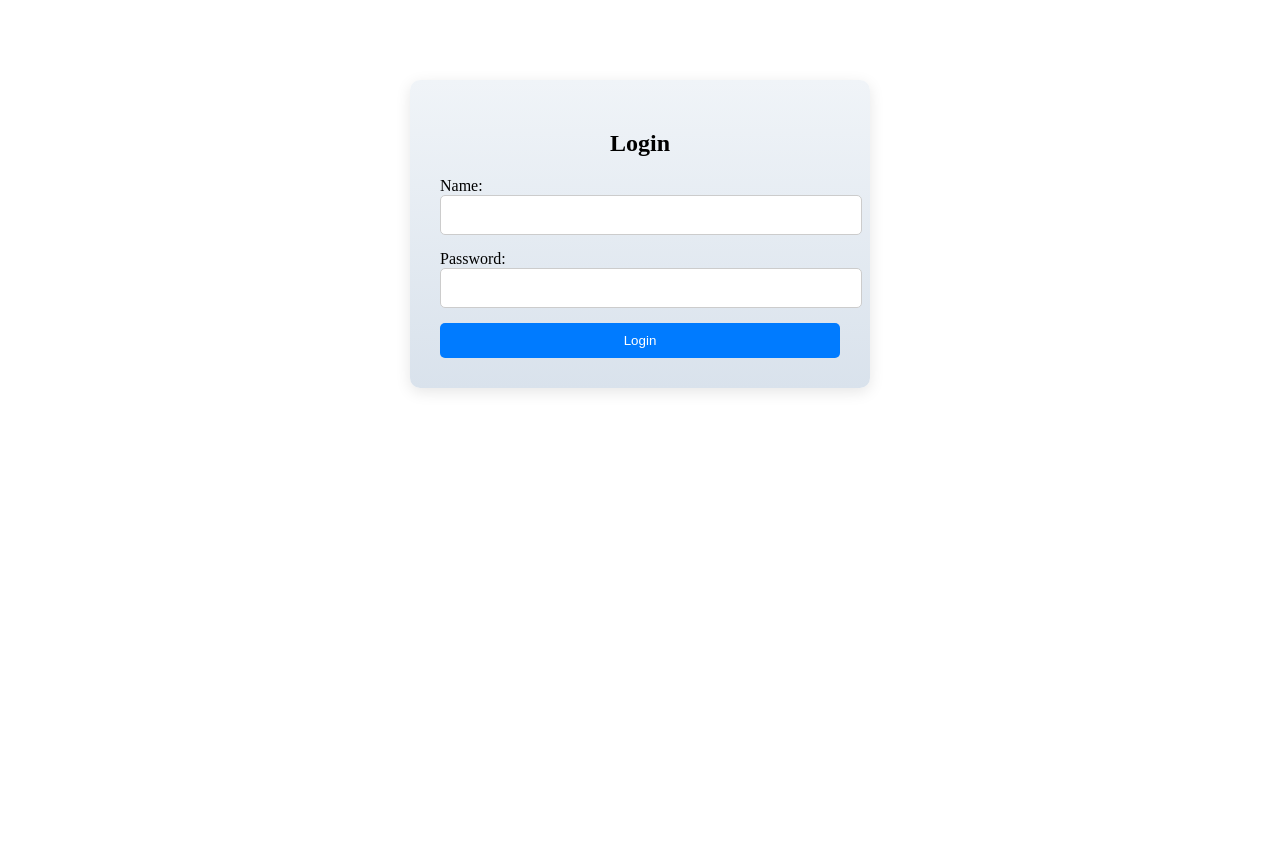
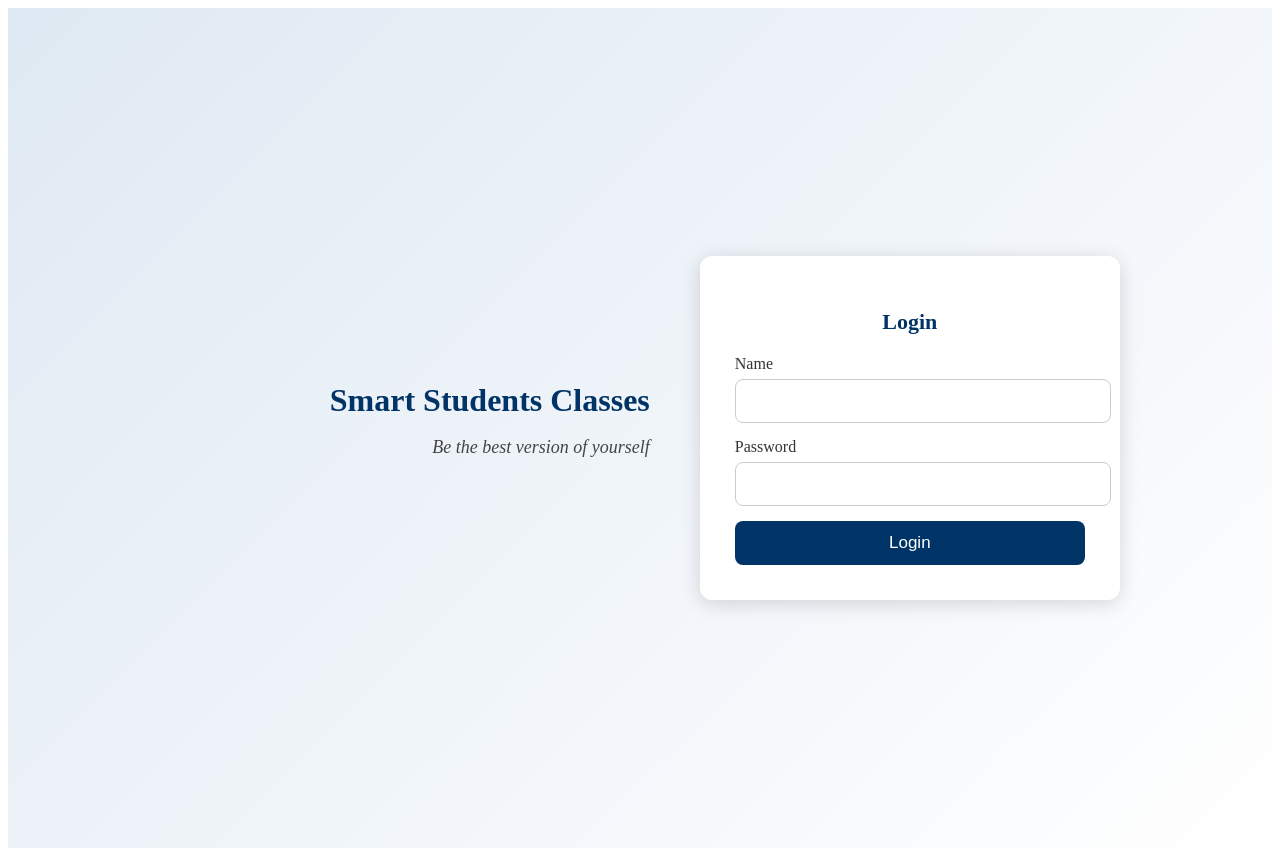
Before and after one commit to Nitesh-Codez/student-management-frontend, a React (Create React App) app: page / in a window 1280 px wide. Before the commit the page ends 800 px from the top, so only its background shows below. Built offline with nearby package versions, Linux system fonts and the light colour scheme.

Commit message:
UI update

```diff
--- a/src/pages/Login.jsx
+++ b/src/pages/Login.jsx
@@ -6,7 +6,7 @@ const Login = () => {
   const [name, setName] = useState("");
   const [password, setPassword] = useState("");
   const [error, setError] = useState("");
-  const [loading, setLoading] = useState(false); // <-- NEW
+  const [loading, setLoading] = useState(false);
   const navigate = useNavigate();
 
   const API_URL = process.env.REACT_APP_API_URL;
@@ -14,23 +14,18 @@ const Login = () => {
   const handleLogin = async (e) => {
     e.preventDefault();
     setError("");
-    setLoading(true); // <-- Disable button
+    setLoading(true);
 
     try {
       const res = await axios.post(`${API_URL}/api/auth/login`, {
         name,
-        password
+        password,
       });
 
       if (res.data.success) {
         localStorage.setItem("user", JSON.stringify(res.data.user));
         const role = res.data.user.role;
-
-        if (role === "admin") {
-          navigate("/admin");
-        } else {
-          navigate("/student");
-        }
+        navigate(role === "admin" ? "/admin" : "/student");
       } else {
         setError(res.data.message);
       }
@@ -38,73 +33,134 @@ const Login = () => {
       setError("Server Error: " + err.message);
     }
 
-    setLoading(false); // <-- Re-enable button
+    setLoading(false);
   };
 
   return (
-    <div
-      style={{
-        maxWidth: "400px",
-        margin: "80px auto",
-        padding: "30px",
-        borderRadius: "10px",
-        boxShadow: "0 4px 15px rgba(0,0,0,0.1)",
-        background: "linear-gradient(to bottom, #f0f4f8, #d9e2ec)",
-      }}
-    >
-      <h2 style={{ textAlign: "center" }}>Login</h2>
+    <div style={page}>
+      {/* Left Branding Section */}
+      <div style={leftBox}>
+        <h1 style={instituteName}>Smart Students Classes</h1>
+        <p style={tagline}>Be the best version of yourself</p>
+      </div>
 
-      {error && <p style={{ color: "red", textAlign: "center" }}>{error}</p>}
+      {/* Right Login Card */}
+      <div style={loginCard}>
+        <h2 style={loginTitle}>Login</h2>
+
+        {error && <p style={errorStyle}>{error}</p>}
 
         <form onSubmit={handleLogin}>
-        <label>Name:</label>
+          <label style={label}>Name</label>
           <input
             type="text"
             value={name}
             onChange={(e) => setName(e.target.value)}
+            style={input}
             required
-          style={inputStyle}
           />
 
-        <label>Password:</label>
+          <label style={label}>Password</label>
           <input
             type="password"
             value={password}
             onChange={(e) => setPassword(e.target.value)}
+            style={input}
             required
-          style={inputStyle}
           />
 
-        <button
-          type="submit"
-          style={buttonStyle}
-          disabled={loading} // <-- Disable while logging in
-        >
-          {loading ? "Please wait..." : "Login"} {/* <-- Smooth feel */}
+          <button type="submit" style={button} disabled={loading}>
+            {loading ? "Please wait..." : "Login"}
           </button>
         </form>
+      </div>
     </div>
   );
 };
 
-const inputStyle = {
+/* ---------------- STYLES ---------------- */
+/* ---------------- RESPONSIVE STYLES ---------------- */
+
+const page = {
+  minHeight: "100vh",
+  display: "flex",
+  justifyContent: "center",
+  alignItems: "center",
+  padding: "20px",
+  background: "linear-gradient(135deg, #dfe9f3 0%, #ffffff 100%)",
+  flexWrap: "wrap", // mobile = stack
+};
+
+const leftBox = {
+  width: "40%",
+  paddingRight: "50px",
+  textAlign: "right",
+  minWidth: "280px",   // ensures mobile support
+  marginBottom: "20px",
+};
+
+const instituteName = {
+  fontSize: "32px",
+  fontWeight: "700",
+  marginBottom: "10px",
+  color: "#003366",
+};
+
+const tagline = {
+  fontSize: "18px",
+  color: "#444",
+  fontStyle: "italic",
+  fontWeight: "500",
+};
+
+const loginCard = {
+  width: "350px",
+  padding: "35px",
+  background: "white",
+  borderRadius: "12px",
+  boxShadow: "0 4px 20px rgba(0,0,0,0.15)",
+};
+
+const loginTitle = {
+  marginBottom: "20px",
+  fontWeight: "600",
+  textAlign: "center",
+  fontSize: "22px",
+  color: "#003366",
+};
+
+const label = {
+  display: "block",
+  marginBottom: "6px",
+  fontWeight: "500",
+  color: "#333",
+};
+
+const input = {
   width: "100%",
-  padding: "10px",
+  padding: "12px",
+  borderRadius: "8px",
+  border: "1px solid #ccc",
   marginBottom: "15px",
-  borderRadius: "5px",
-  border: "1px solid #ccc",
   fontSize: "16px",
 };
 
-const buttonStyle = {
+const button = {
   width: "100%",
-  padding: "10px",
+  padding: "12px",
+  borderRadius: "8px",
   border: "none",
-  borderRadius: "5px",
-  backgroundColor: "#007bff",
-  color: "#fff",
+  background: "#003366",
+  color: "white",
+  fontSize: "17px",
   cursor: "pointer",
-  opacity: 1,
+  transition: "0.3s",
+};
+
+const errorStyle = {
+  color: "red",
+  marginBottom: "10px",
+  textAlign: "center",
 };
 
 export default Login;
```
Lines whose indentation alone changed are shown as unchanged.
